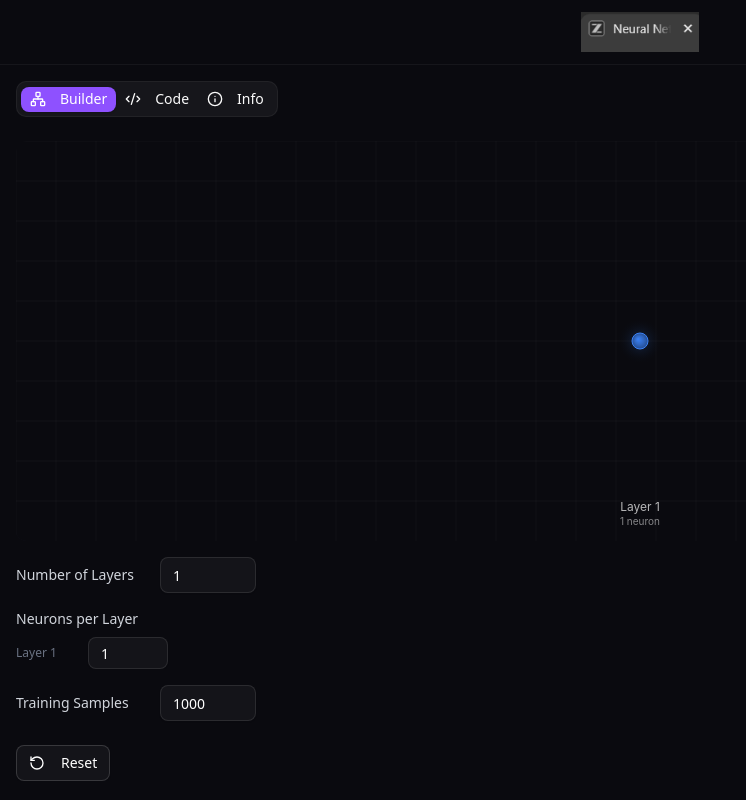
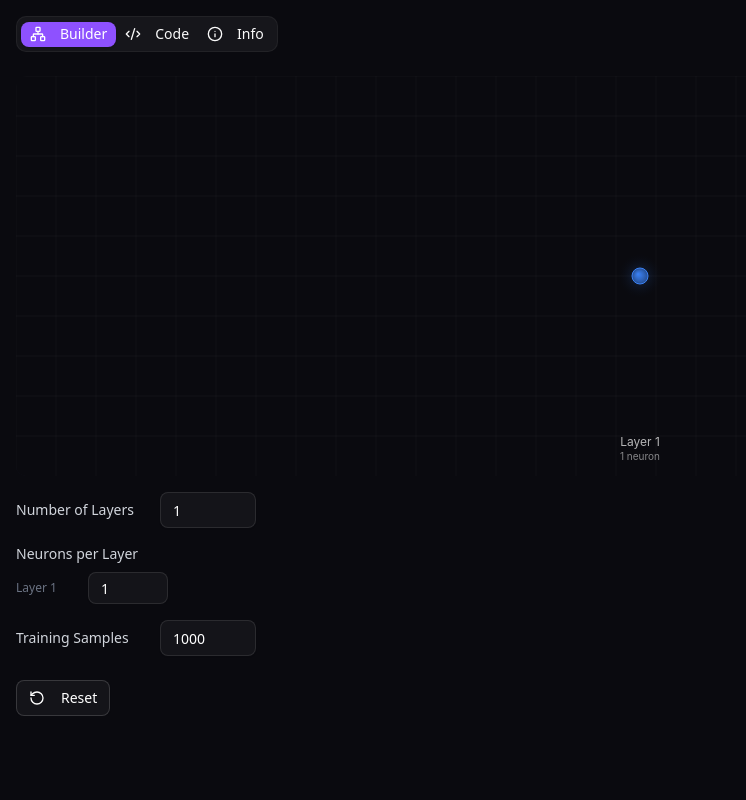
Before and after one commit to VasuML07/NeuralNetworkVisualizer, a Next.js app: page / in a window 1280 px wide. Shown: the whole page, without its empty margins (0-746 px from the left). Built offline with nearby package versions, Linux system fonts and the light colour scheme.

Commit message:
chore: remove header completely

```diff
--- a/src/app/page.tsx
+++ b/src/app/page.tsx
@@ -448,11 +448,6 @@ export default function NeuralNetworkVisualizer() {
 
   return (
     <div className="min-h-screen flex flex-col bg-[#0a0a0f] text-white">
-      {/* Header */}
-      <header className="flex items-center justify-center py-3 border-b border-white/5">
-        <img src="/logo.png" alt="Neural Network Visualizer" className="h-10" />
-      </header>
-
       {/* Main Content */}
       <div className="flex-1 p-4 overflow-auto">
         <Tabs value={activeTab} onValueChange={setActiveTab} className="h-full flex flex-col">
```
Also changed, not shown: upload/pasted_image_1772347508052.png (added).
